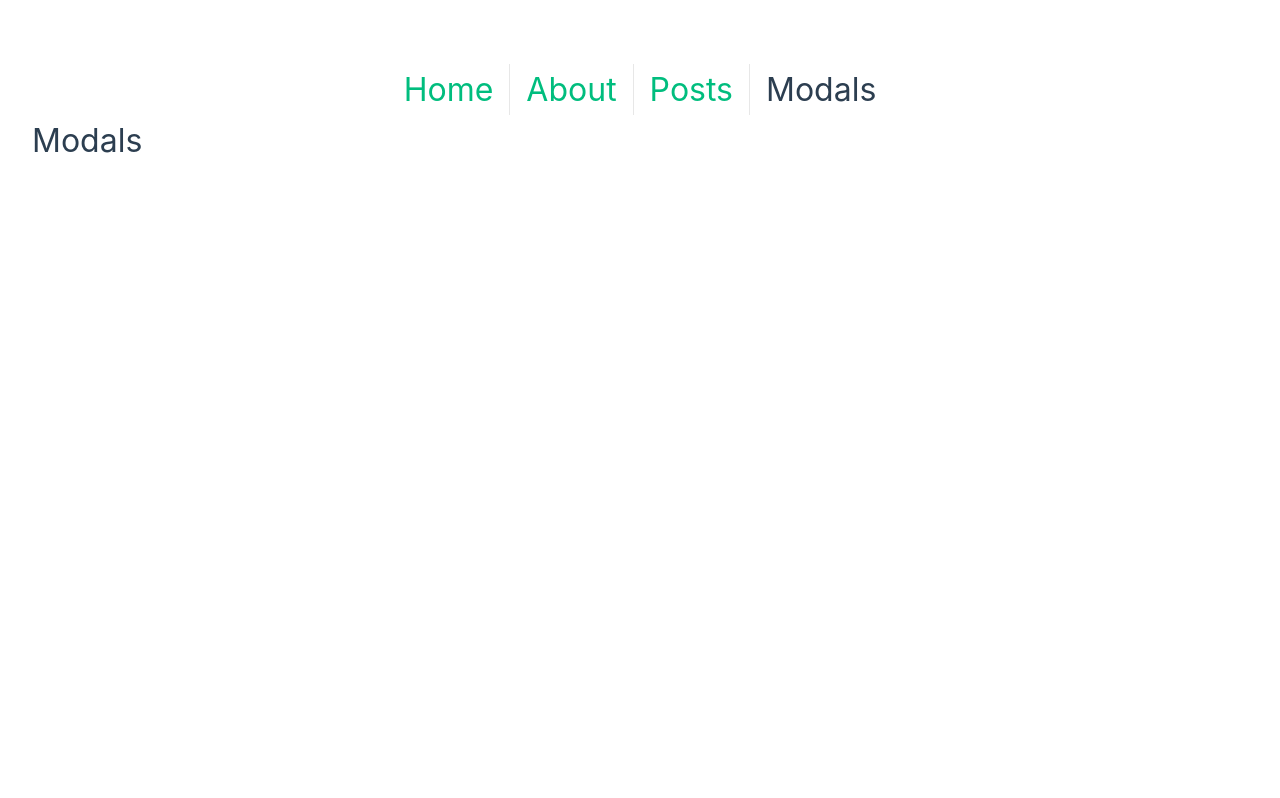
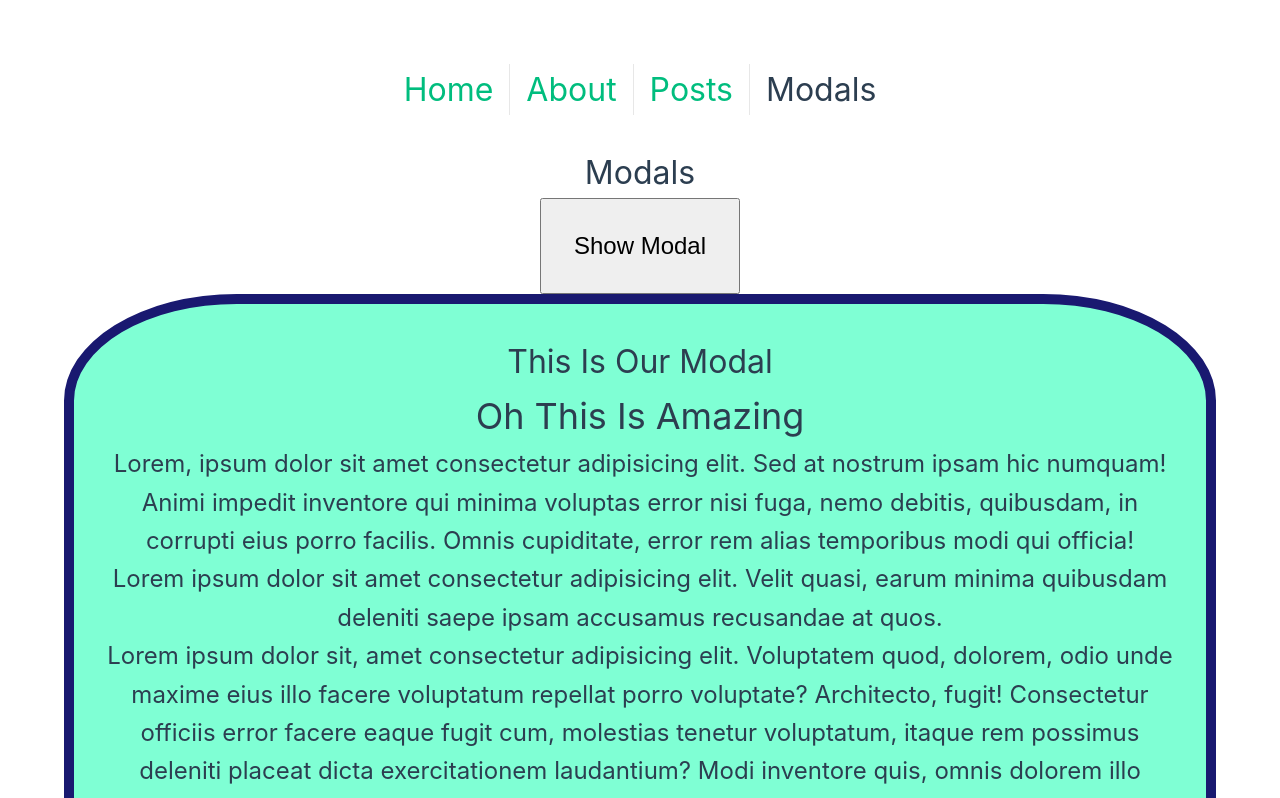
Before and after one commit to robots4life/vue-capi-basics, a Vue app: page /modals in a window 1280 px wide. Shown: the top 798 px of the page. Built offline with nearby package versions, Linux system fonts and the light colour scheme.

Commit message:
modal markup

```diff
--- a/src/views/ModalsView.vue
+++ b/src/views/ModalsView.vue
@@ -1,5 +1,33 @@
 <template>
 	<div class="modals">
 		<h1>Modals</h1>
+		<button class="btn">Show Modal</button>
+		<div class="modal">
+			<h1>This Is Our Modal</h1>
+			<h2>Oh This Is Amazing</h2>
+			<p>Lorem, ipsum dolor sit amet consectetur adipisicing elit. Sed at nostrum ipsam hic numquam! Animi impedit inventore qui minima voluptas error nisi fuga, nemo debitis, quibusdam, in corrupti eius porro facilis. Omnis cupiditate, error rem alias temporibus modi qui officia!</p>
+			<p>Lorem ipsum dolor sit amet consectetur adipisicing elit. Velit quasi, earum minima quibusdam deleniti saepe ipsam accusamus recusandae at quos.</p>
+			<p>Lorem ipsum dolor sit, amet consectetur adipisicing elit. Voluptatem quod, dolorem, odio unde maxime eius illo facere voluptatum repellat porro voluptate? Architecto, fugit! Consectetur officiis error facere eaque fugit cum, molestias tenetur voluptatum, itaque rem possimus deleniti placeat dicta exercitationem laudantium? Modi inventore quis, omnis dolorem illo natus explicabo nemo provident commodi, nobis pariatur amet, iure sunt dignissimos voluptatibus corrupti.</p>
+			<button class="btn">Hide Modal</button>
+		</div>
 	</div>
 </template>
+
+<style scoped>
+.modals {
+	text-align: center;
+	padding: 2rem;
+}
+.btn {
+	font-size: 1.5rem;
+	padding: 2rem;
+	margin-left: 1rem;
+	margin-right: 1rem;
+}
+.modal {
+	background-color: aquamarine;
+	border: 10px solid midnightblue;
+	border-radius: 15%;
+	padding: 2rem;
+}
+</style>
```
